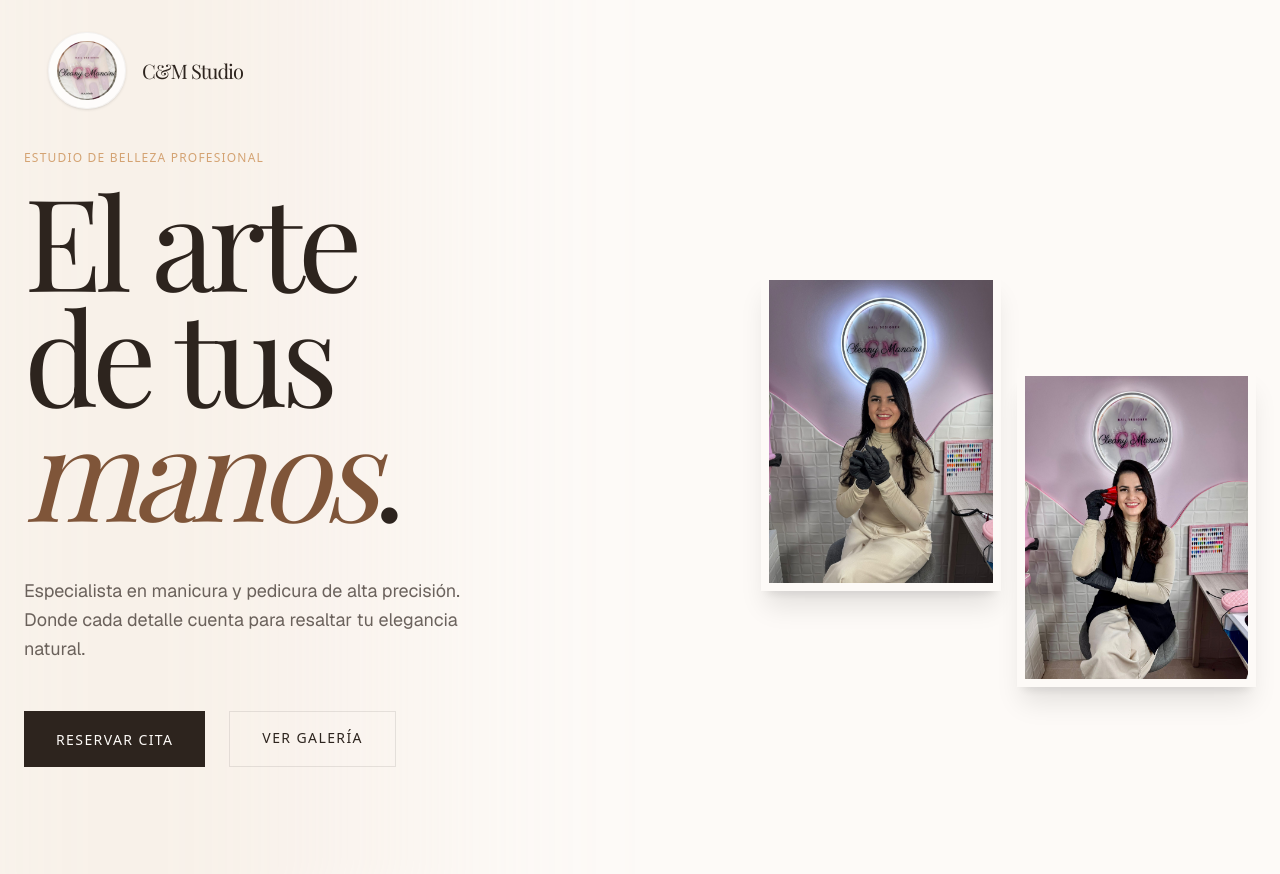
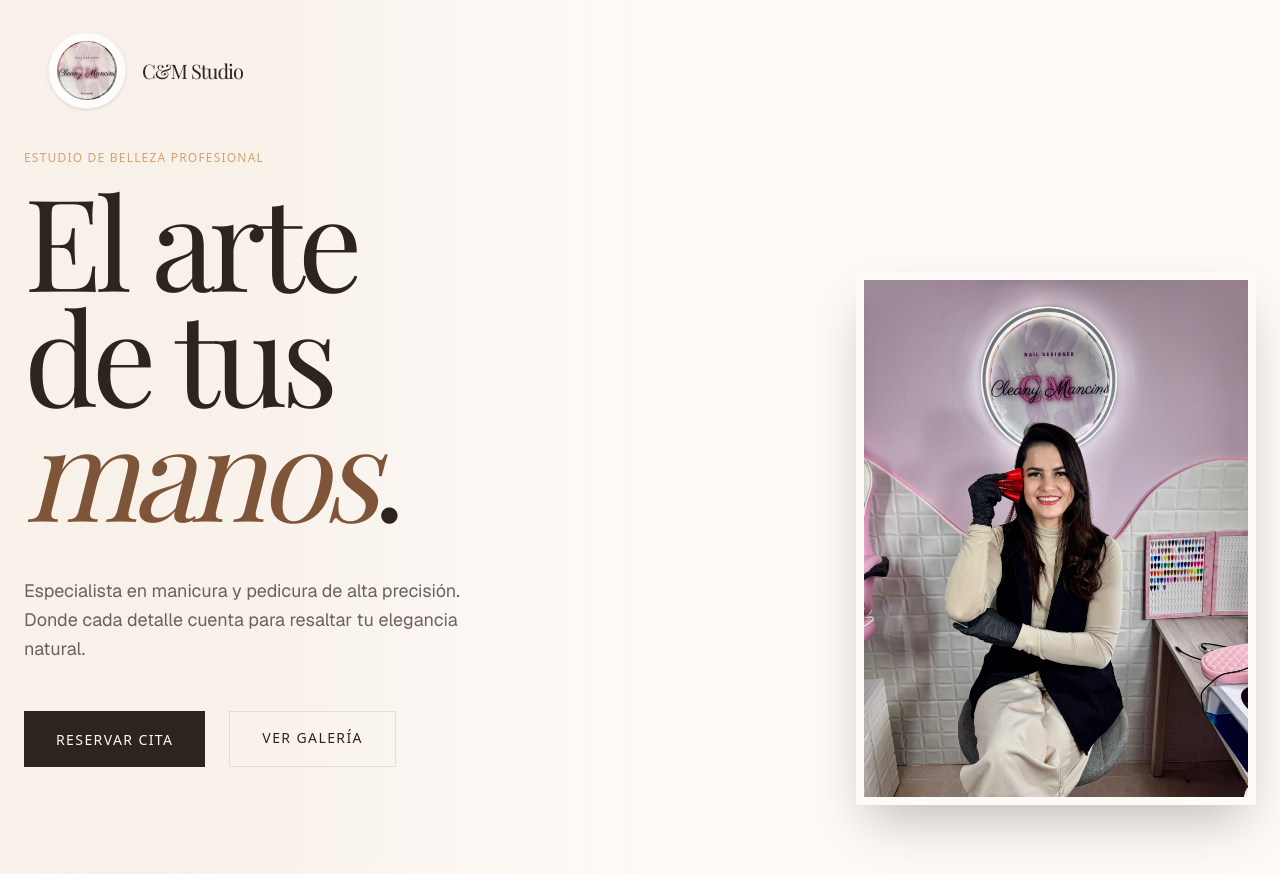
Before and after one commit to GabrielDangelo21/c_m_studionails, a Next.js app: page / in a window 1280 px wide. Shown: the top 874 px of the page. Built offline with nearby package versions, Linux system fonts and the light colour scheme; a web font is replaced by a local one.

Commit message:
Refine Hero portrait: keep only the photo with red nail polish bottles

```diff
--- a/app/page.tsx
+++ b/app/page.tsx
@@ -92,25 +92,15 @@ export default function Home() {
             </div>
           </div>
 
-          {/* Side-by-side Owner Photos - Staggered Layout */}
+          {/* Single Owner Portrait - Focus Layout */}
           <div className="md:col-span-4 lg:col-span-5 relative mt-12 md:mt-32 reveal stagger-2">
-            <div className="flex gap-4 items-start">
-              <div className="flex-1 aspect-[3/4] relative border-8 border-background shadow-xl overflow-hidden">
-                <Image
-                  src="/images/gallery/Dona.jpeg"
-                  alt="Dona - C&M Studio"
-                  fill
-                  className="object-cover"
-                />
-              </div>
-              <div className="flex-1 aspect-[3/4] relative border-8 border-background shadow-xl overflow-hidden mt-16 md:mt-24">
-                <Image
-                  src="/images/gallery/Dona1.jpeg"
-                  alt="Dona - C&M Studio Detalle"
-                  fill
-                  className="object-cover"
-                />
-              </div>
+            <div className="relative aspect-[3/4] w-full max-w-[400px] ml-auto border-8 border-background shadow-2xl overflow-hidden">
+              <Image
+                src="/images/gallery/Dona1.jpeg"
+                alt="Dona - C&M Studio"
+                fill
+                className="object-cover"
+              />
             </div>
           </div>
         </section>
```
